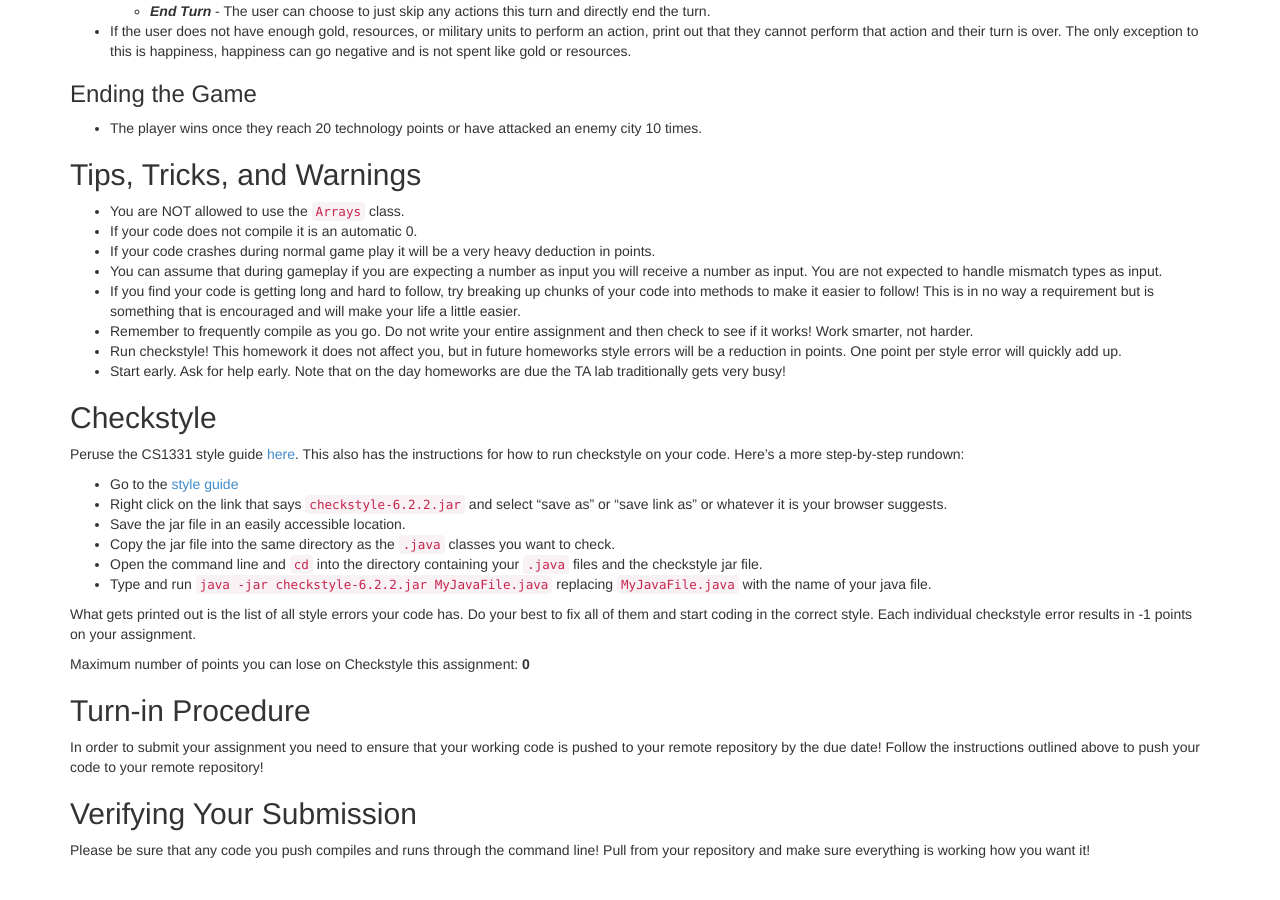
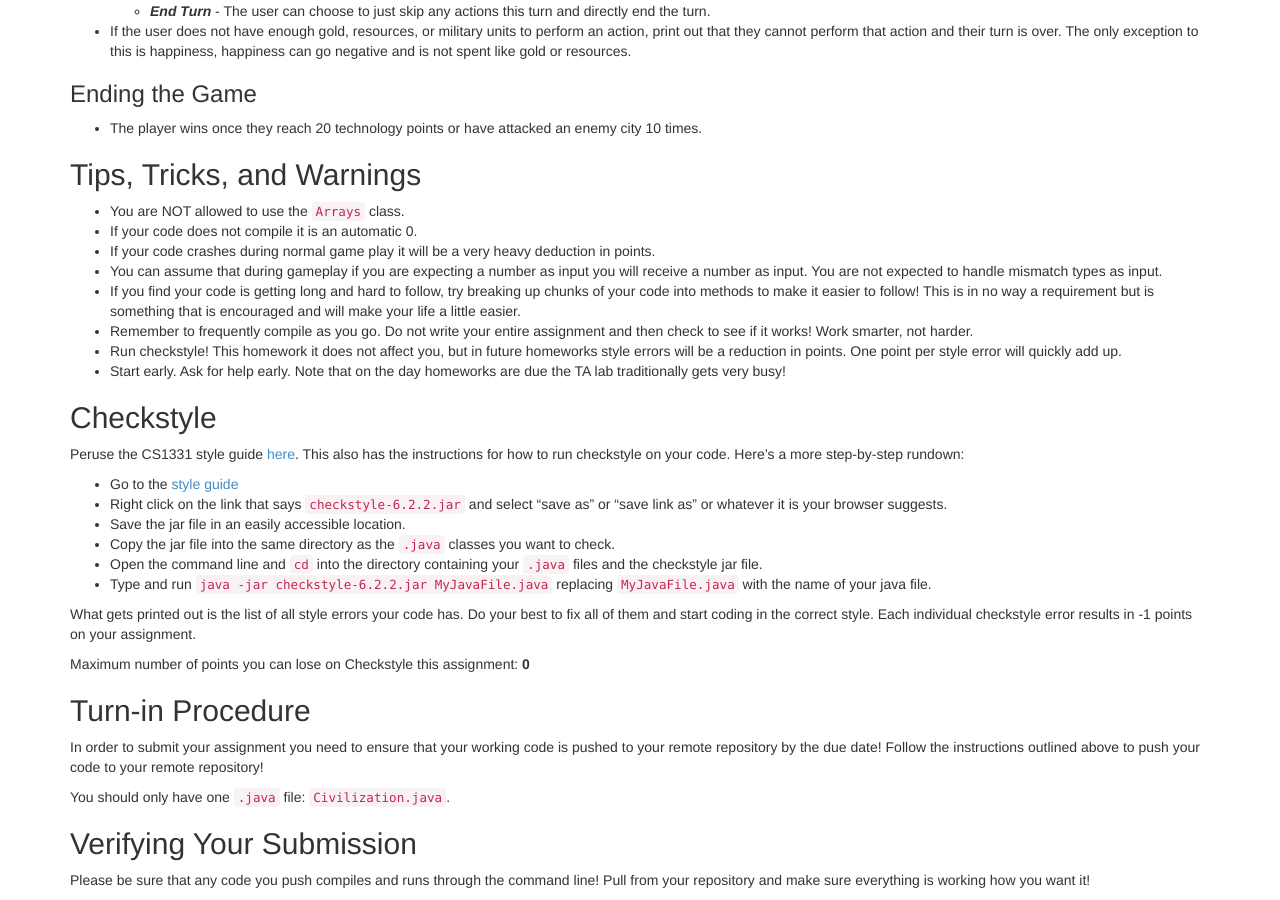
Before and after one commit to cs1331/cs1331.github.io.old, a Jekyll site: the page built from fall2016/hw1/hw1.md, in a window 1280 px wide and 900 px high, scrolled down 2921 px. Built offline with Jekyll 4.4.1, drawn with Linux system fonts in a browser that asks for light colours; nearby versions of some CDN libraries; before the commit the page ends 3791 px from its top, so only the background shows below that.

Commit message:
Clarified what files to submit

```diff
--- a/fall2016/hw1/hw1.md
+++ b/fall2016/hw1/hw1.md
@@ -164,5 +164,7 @@ Maximum number of points you can lose on Checkstyle this assignment: __0__
 ## Turn-in Procedure
 In order to submit your assignment you need to ensure that your working code is pushed to your remote repository by the due date! Follow the instructions outlined above to push your code to your remote repository!
 
+You should only have one `.java` file: `Civilization.java`.
+
 ## Verifying Your Submission
 Please be sure that any code you push compiles and runs through the command line! Pull from your repository and make sure everything is working how you want it!
```
